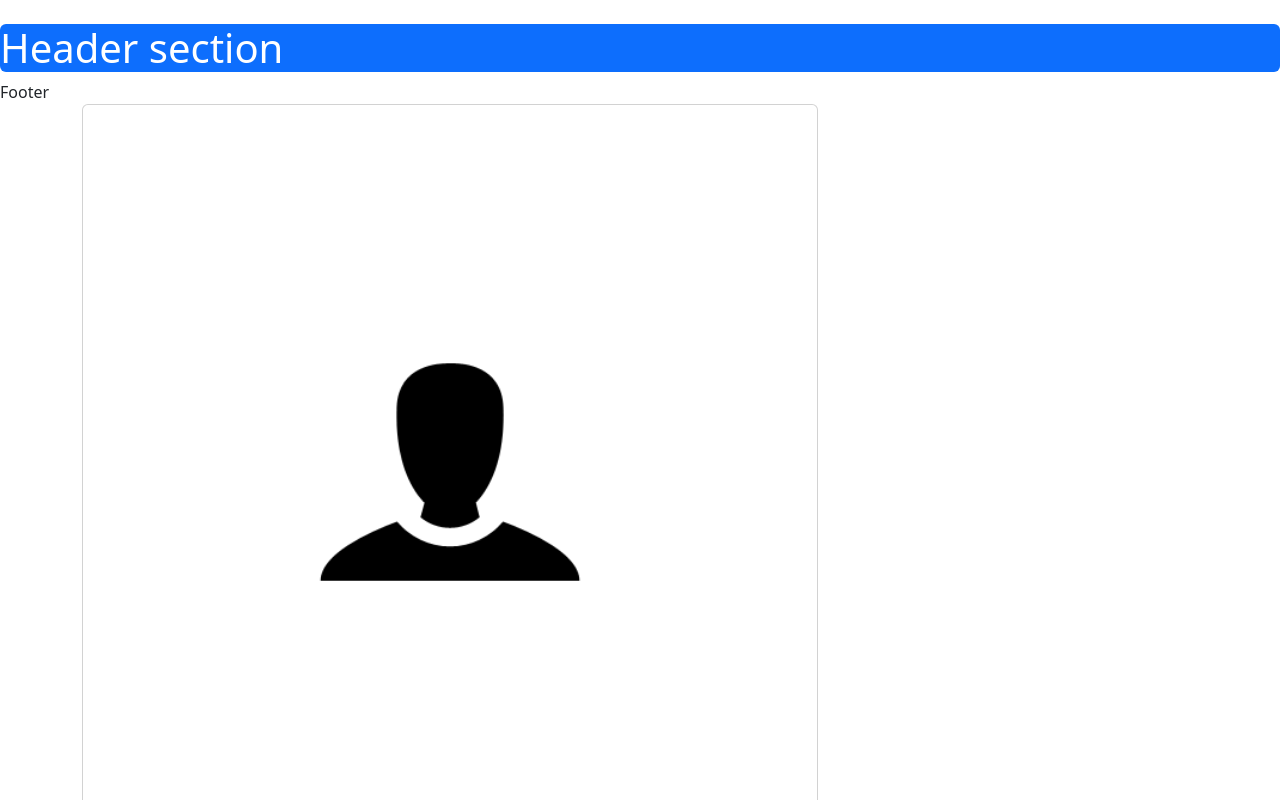
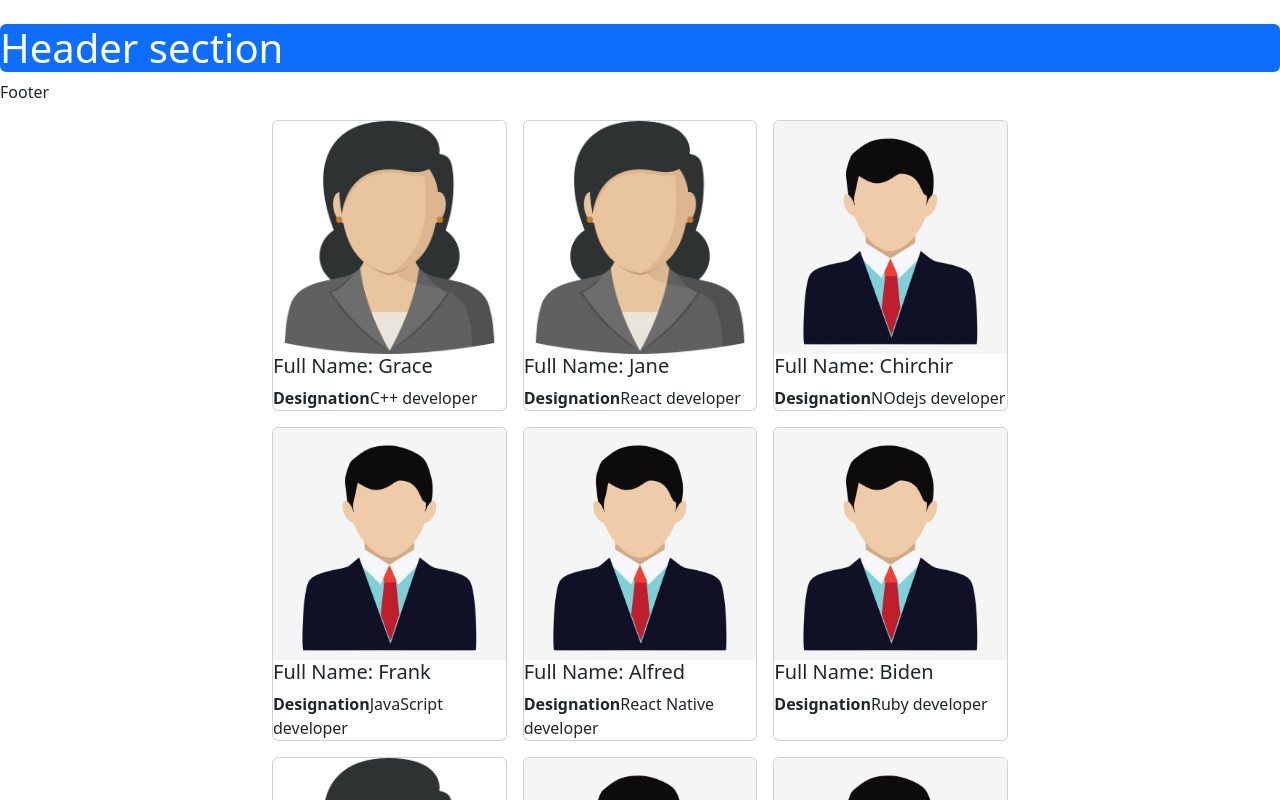
Before and after one commit to Alfred-KInyua/team-viewer, a React (Create React App) app: page / in a window 1280 px wide. Shown: the top 800 px of the page. Built offline with nearby package versions, Linux system fonts and the light colour scheme.

Commit message:
Add teneary operator for men and women

```diff
--- a/src/App.css
+++ b/src/App.css
@@ -1,38 +1,6 @@
-.App {
-  text-align: center;
+.card-collection {
+  display: grid;
+  grid-template-columns: 1fr 1fr 1fr;
+  gap: 1em;
+  cursor: pointer;
 }
-
-.App-logo {
-  height: 40vmin;
-  pointer-events: none;
-}
-
-@media (prefers-reduced-motion: no-preference) {
-  .App-logo {
-    animation: App-logo-spin infinite 20s linear;
-  }
-}
-
-.App-header {
-  background-color: #282c34;
-  min-height: 100vh;
-  display: flex;
-  flex-direction: column;
-  align-items: center;
-  justify-content: center;
-  font-size: calc(10px + 2vmin);
-  color: white;
-}
-
-.App-link {
-  color: #61dafb;
-}
-
-@keyframes App-logo-spin {
-  from {
-    transform: rotate(0deg);
-  }
-  to {
-    transform: rotate(360deg);
-  }
-}
--- a/src/components/Employees.js
+++ b/src/components/Employees.js
@@ -1,6 +1,7 @@
 import React from 'react';
 import { useState } from 'react';
-import picha from './imgassets/males.png';
+import male from './imgassets/males.jpeg';
+import female from './imgassets/females.png';
 
 function Employees() {
   const [employee, setEmployees] = useState([
@@ -98,17 +99,25 @@ function Employees() {
   ]);
   return (
     <main className="container">
-      <div class="row">
+      <div class="row justify-content-center mt-3 mb-3">
         <div class="col-8">
-          {employee.map((devs) => (
-            <div key={devs.id} className="card">
-              <img src={picha} alt="profile" className="card-img-top" />
-              <div className="card-title">
-                {' '}
-                <strong>Full Name: {devs.fullname}</strong>
+          <div className="card-collection">
+            {employee.map((devs) => (
+              <div key={devs.id} className="card">
+                {devs.Gender === 'Male' ? (
+                  <img src={male} alt="profile" className="card-img-top" />
+                ) : (
+                  <img src={female} alt="profile" className="card-img-top" />
+                )}
+                <h5 className="card-title"> Full Name: {devs.fullname}</h5>
+                <p className="card-text">
+                  {' '}
+                  <b>Designation</b>
+                  {devs.designation}
+                </p>
               </div>
-            </div>
-          ))}
+            ))}
+          </div>
         </div>
       </div>
     </main>
```
Also changed, not shown: src/components/imgassets/females.png (added), src/components/imgassets/males.jpeg (added).
